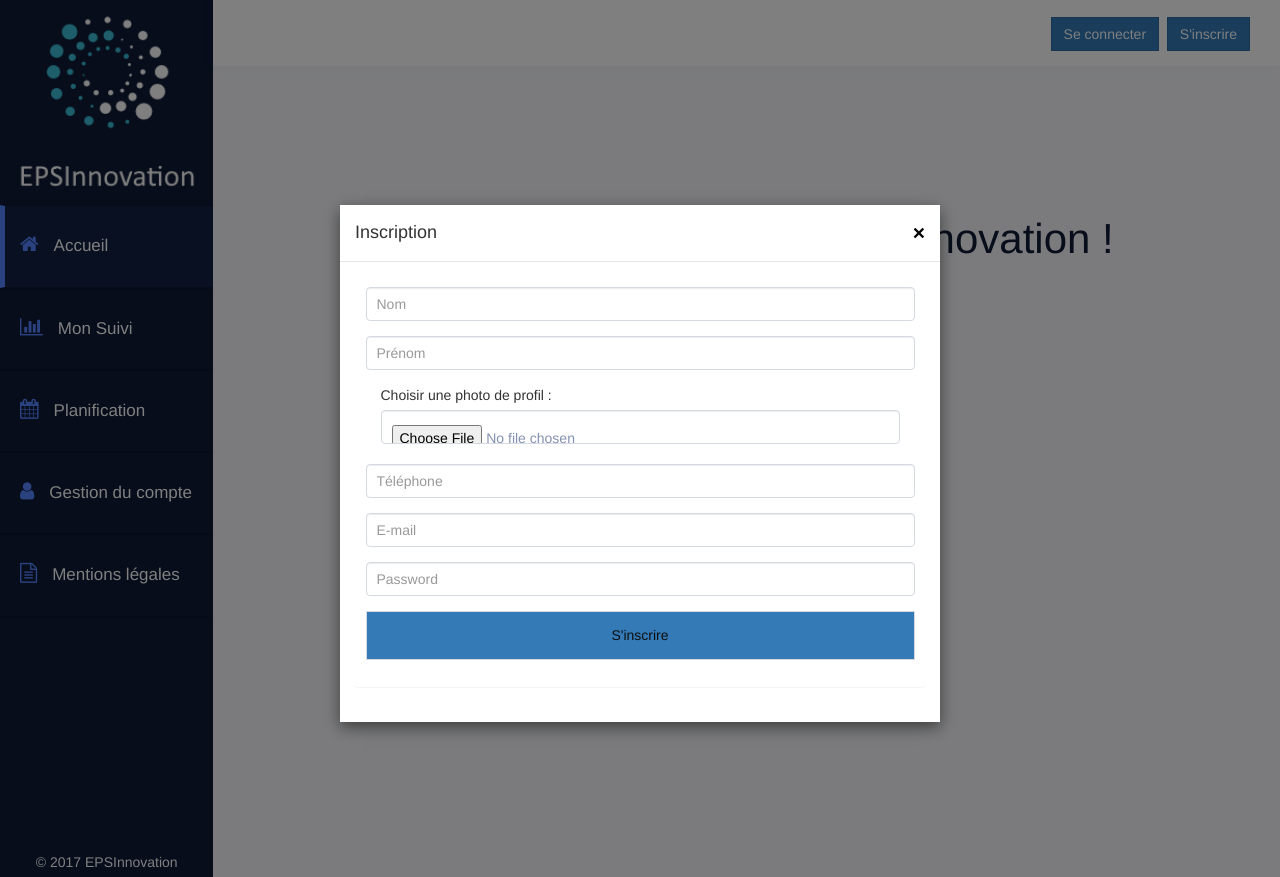
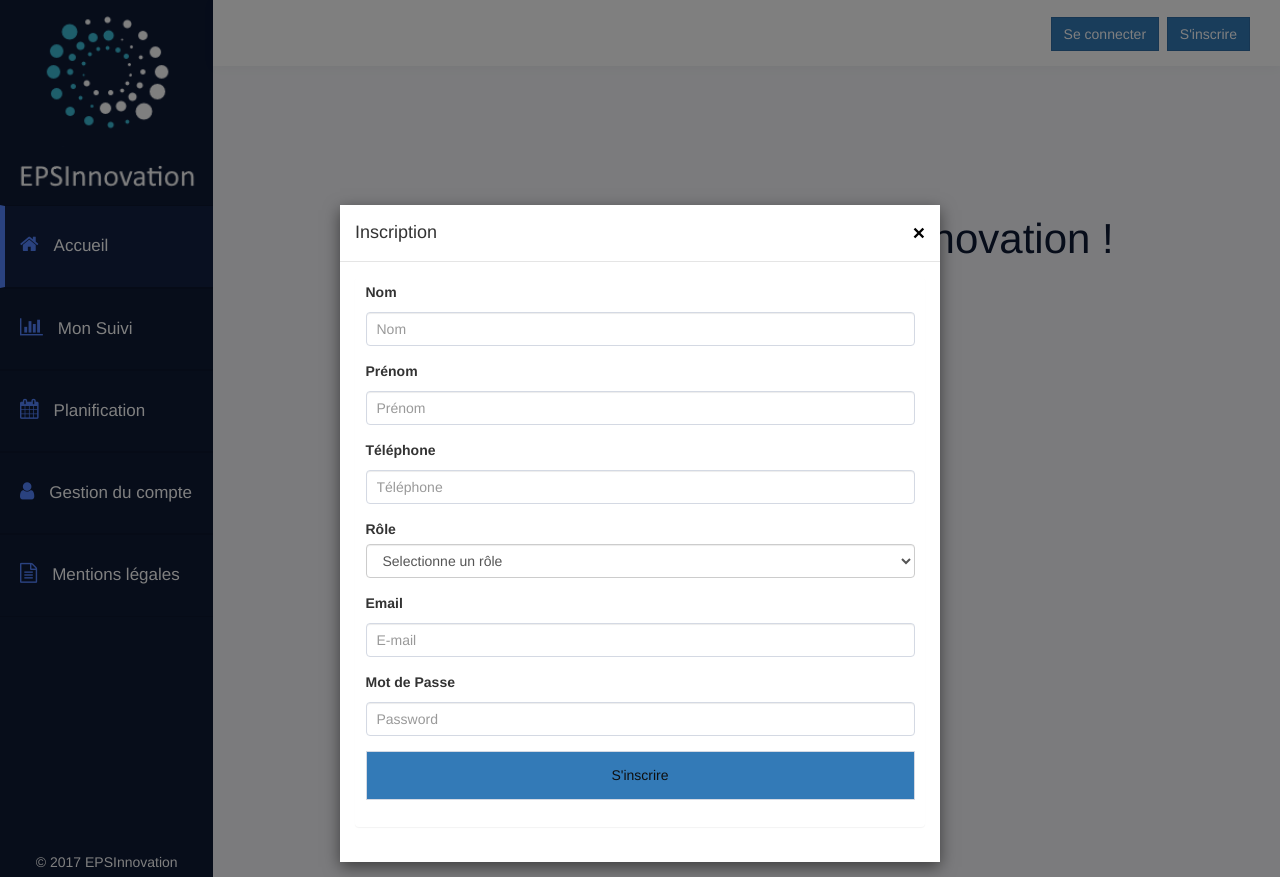
Before and after one commit to jordandevolder/epsinovation, a PHP site: page /blog.php in a window 1280 px wide, after a click that opens the changed part. Run offline with PHP 8.4, Linux system fonts and the light colour scheme; some libraries are stand-ins or nearby versions.

Commit message:
Ajout des rôles Médecin / Patient

```diff
--- a/Vue/interface.php
+++ b/Vue/interface.php
@@ -117,23 +117,35 @@ function interfaceTop()
 			    	<form method="post" accept-charset="UTF-8" enctype="multipart/form-data" role="form" name="connection" action="Controleur/Register.php">
                     <fieldset>
                         <div class="form-group">
+                        <label>Nom</label>
 			    		    <input class="form-control" placeholder="Nom" name="nom" type="text">
 			    		</div>
 			    		<div class="form-group">
+			    		<label>Prénom</label>
 			    		    <input class="form-control" placeholder="Prénom" name="prenom" type="text">
 			    		</div>
-			    		 <div class="form-group col-xs-12">
-                            Choisir une photo de profil : <input class="form-control" name="image" type="file" accept="image/*" />
-                        </div>
 			    		<div class="form-group">
+			    		<label>Téléphone</label>
 			    		    <input class="form-control" placeholder="Téléphone" name="telephone" type="number" size="10">
 			    		</div>
+                        <div class="form-group">
+                            <label>Rôle</label>
+                                        <select class="form-control" name="role">
+                                                <option value="">Selectionne un rôle</option>
+                                                <option value="patient">Patient</option>
+                                                <option value="medecin">Médecin</option>
+                                        </select>
+                                </div>
+
 			    	  	<div class="form-group">
+			    	  	<label>Email</label>
 			    		    <input class="form-control" placeholder="E-mail" name="email" type="text">
 			    		</div>
 			    		<div class="form-group">
+			    		<label>Mot de Passe</label>
 			    			<input class="form-control" placeholder="Password" name="password" type="password" value="">
 			    		</div>
+
 			    		<input class="btn btn-lg btn-primary btn-block" type="submit" name="register" value="S\'inscrire" style="color: #0f0f0f">
 			    	</fieldset>
 			      	</form>
```
Also changed, not shown: Controleur/Register.php (+7 -2 lines).
